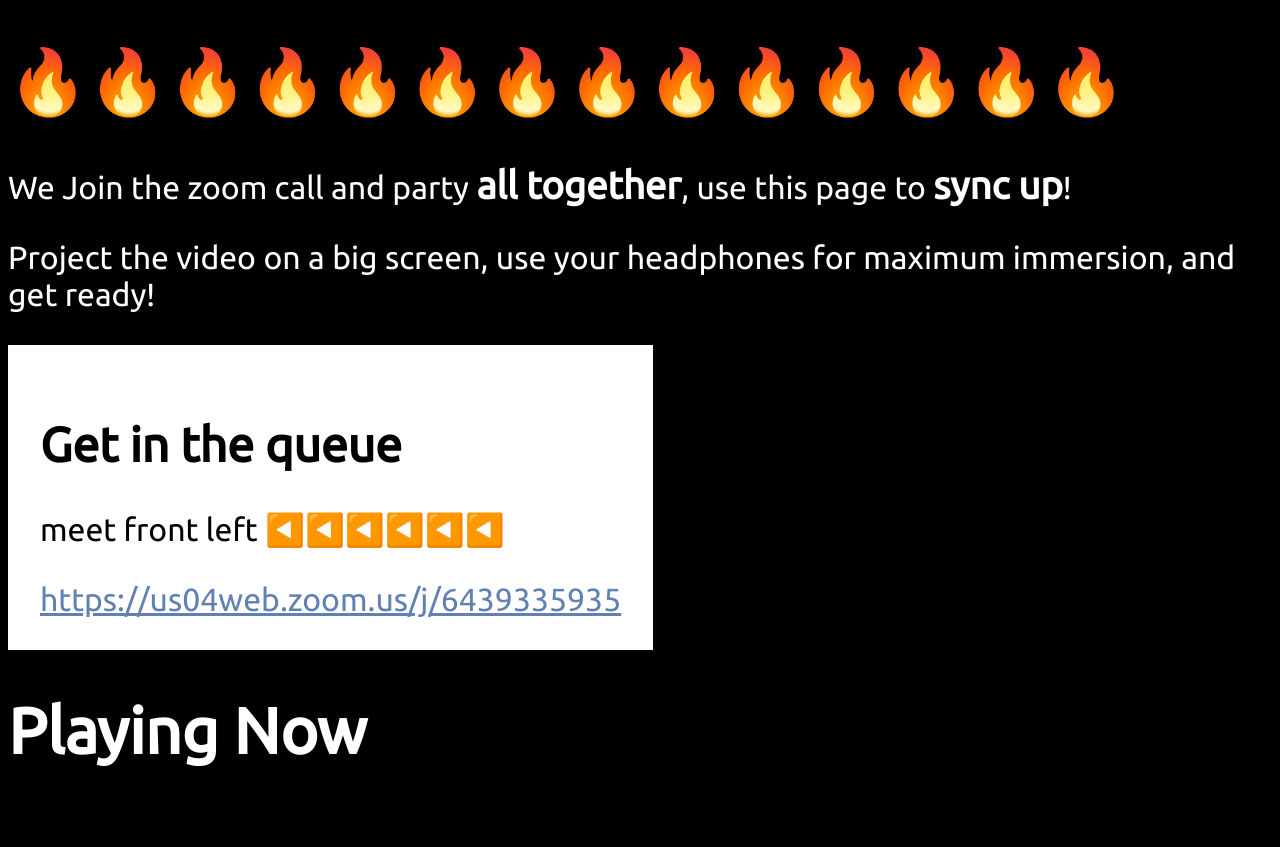
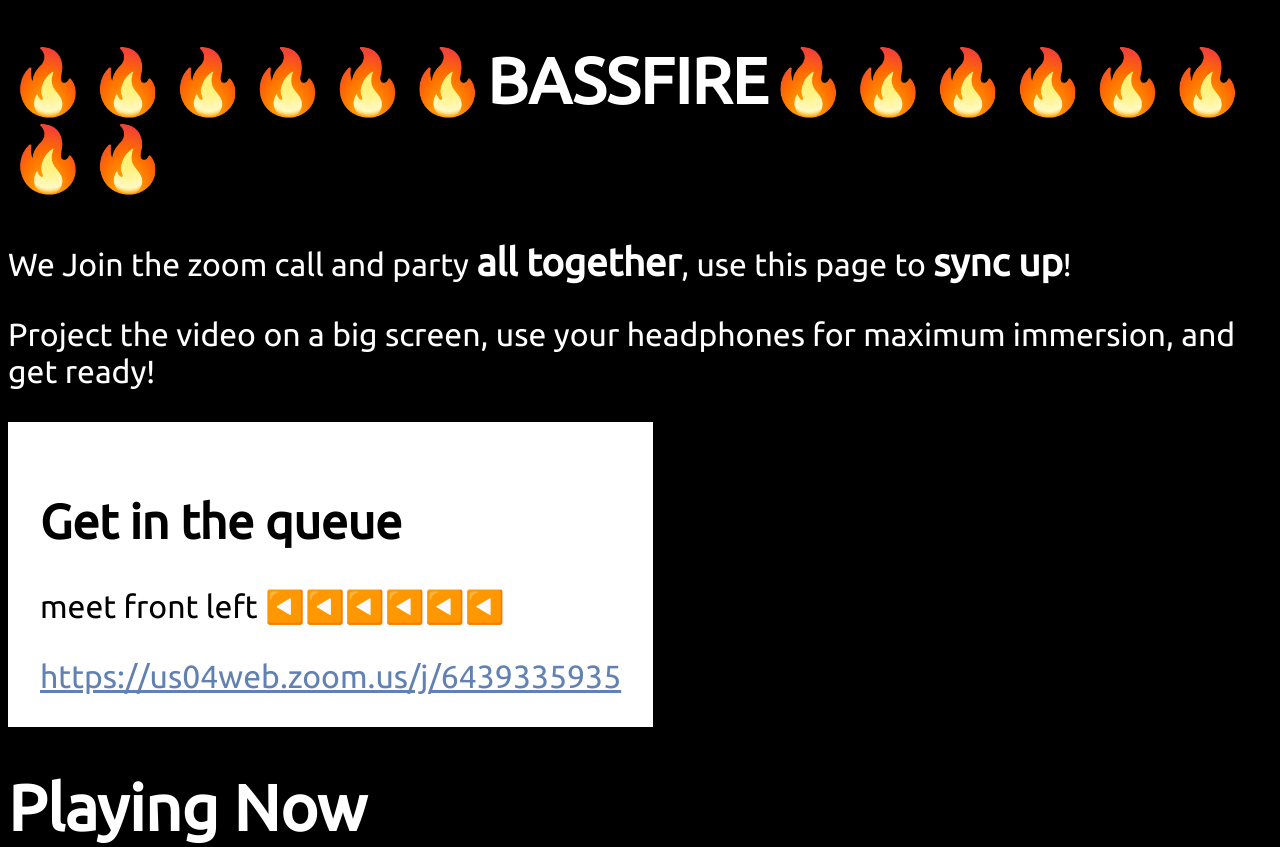
Before and after one commit to mattdotroberts/ONE-more-TIME, a plain HTML site: page index.html in a window 1280 px wide. Shown: the top 847 px of the page. Drawn offline with Linux system fonts and the light colour scheme; a script that the page names is missing.

Commit message:
Update index.html

```diff
--- a/index.html
+++ b/index.html
@@ -13,7 +13,7 @@
   <link rel="stylesheet" href="style.css">
 </head>
 <body>
-  <h1>🔥🔥🔥🔥🔥🔥🔥🔥🔥🔥🔥🔥🔥🔥</h1>
+  <h1>🔥🔥🔥🔥🔥🔥BASSFIRE🔥🔥🔥🔥🔥🔥🔥🔥</h1>
   <p>We Join the zoom call and party <em>all together</em>, use this page to <em>sync up</em>!</p>
   <p>Project the video on a big screen, use your headphones for maximum immersion, and get ready!</p>
   <section id="infos">
```
